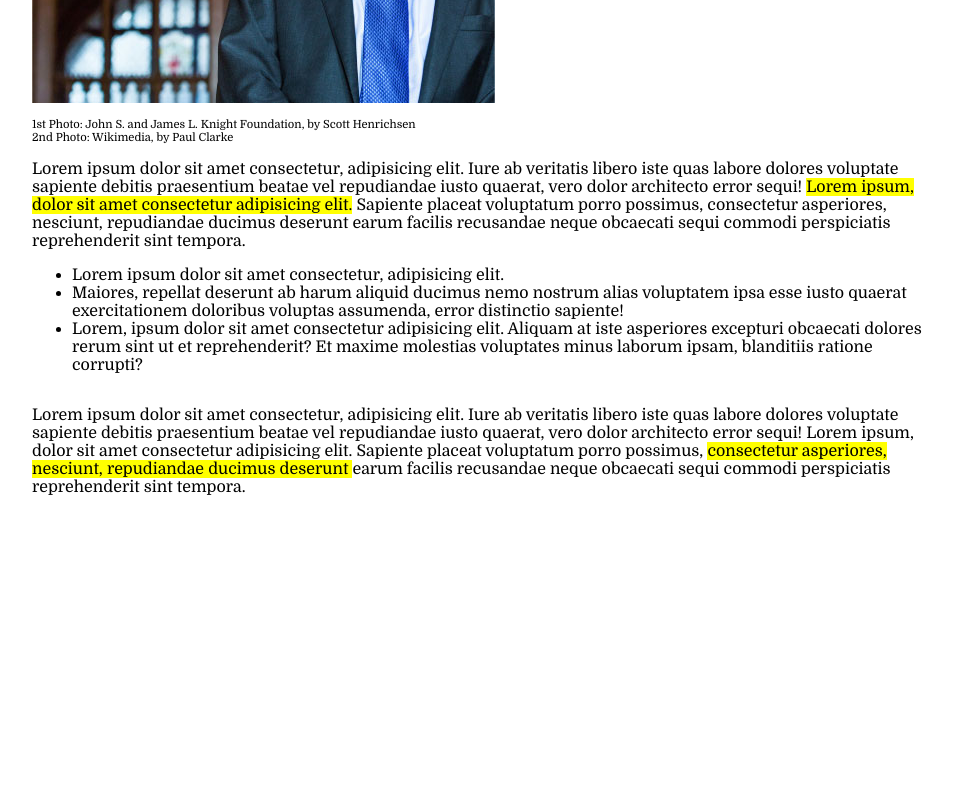
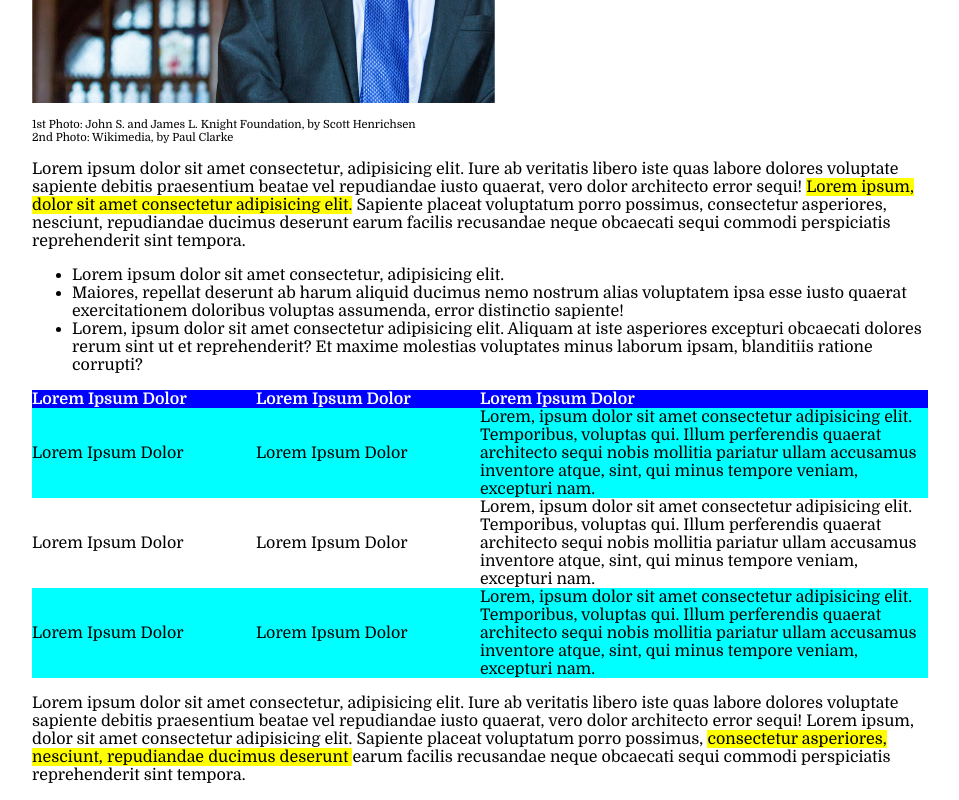
Before and after one commit to LisaKoizumiCipolla/html-css-booleaner, a plain HTML site: page index.html in a window 1280 px wide. Shown: the part 939-1739 px from the top of the page, without its empty margins (160-1119 px from the left). Before the commit the page ends 1451 px from the top, so only its background shows below. Drawn offline with Linux system fonts and the light colour scheme.

Commit message:
Complete table

```diff
--- a/css/index.css
+++ b/css/index.css
@@ -51,3 +51,25 @@ h3{
 .yellow-highlight{
     background-color: yellow;
 }
+
+table, tr, td, th{
+    padding: 0%;
+    margin: 0%;
+    border-collapse: collapse;
+    border: none;
+}
+
+.table-text{
+    width: 50%;
+}
+
+.thead{
+    width: 100%;
+    color: white;
+    background-color: blue;
+    text-align: left;
+}
+
+.lightblue{
+    background-color: aqua;
+}
--- a/index.html
+++ b/index.html
@@ -43,7 +43,32 @@
             </ul>
         </p>
 
-        <table></table>
+        <table>
+                <thead class="thead">
+                    <tr>
+                        <th><strong>Lorem Ipsum Dolor</strong></th>
+                        <th><strong>Lorem Ipsum Dolor</strong></th>
+                        <th class="table-text"><strong>Lorem Ipsum Dolor</strong></th>
+                    </tr>
+                </thead>
+                <tbody>
+                    <tr>
+                        <td class="lightblue">Lorem Ipsum Dolor</td>
+                        <td class="lightblue">Lorem Ipsum Dolor</td>
+                        <td class="lightblue">Lorem, ipsum dolor sit amet consectetur adipisicing elit. Temporibus, voluptas qui. Illum perferendis quaerat architecto sequi nobis mollitia pariatur ullam accusamus inventore atque, sint, qui minus tempore veniam, excepturi nam.</td>
+                    </tr>
+                    <tr>
+                        <td>Lorem Ipsum Dolor</td>
+                        <td>Lorem Ipsum Dolor</td>
+                        <td>Lorem, ipsum dolor sit amet consectetur adipisicing elit. Temporibus, voluptas qui. Illum perferendis quaerat architecto sequi nobis mollitia pariatur ullam accusamus inventore atque, sint, qui minus tempore veniam, excepturi nam.</td>
+                    </tr>
+                    <tr>
+                        <td class="lightblue">Lorem Ipsum Dolor</td>
+                        <td class="lightblue">Lorem Ipsum Dolor</td>
+                        <td class="lightblue">Lorem, ipsum dolor sit amet consectetur adipisicing elit. Temporibus, voluptas qui. Illum perferendis quaerat architecto sequi nobis mollitia pariatur ullam accusamus inventore atque, sint, qui minus tempore veniam, excepturi nam.</td>
+                    </tr>
+                </tbody>
+            </table>
 
         <p>Lorem ipsum dolor sit amet consectetur, adipisicing elit. Iure ab veritatis libero iste quas labore dolores voluptate sapiente debitis praesentium beatae vel repudiandae iusto quaerat, vero dolor architecto error sequi!  Lorem ipsum, dolor sit amet consectetur adipisicing elit. Sapiente placeat voluptatum porro possimus, <span class="yellow-highlight">consectetur asperiores, nesciunt, repudiandae ducimus deserunt </span>earum facilis recusandae neque obcaecati sequi commodi perspiciatis reprehenderit sint tempora. </p>
 
```
